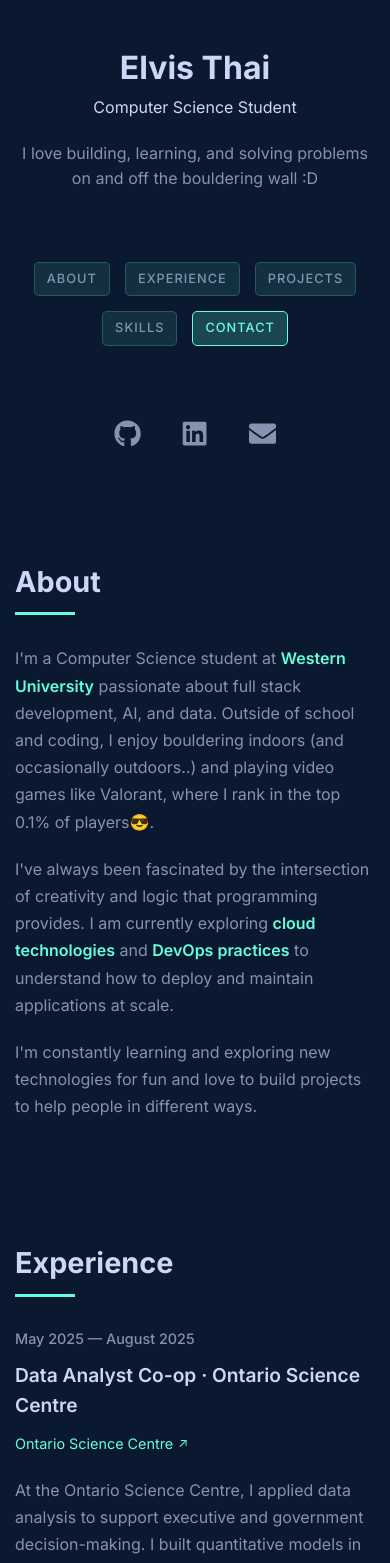
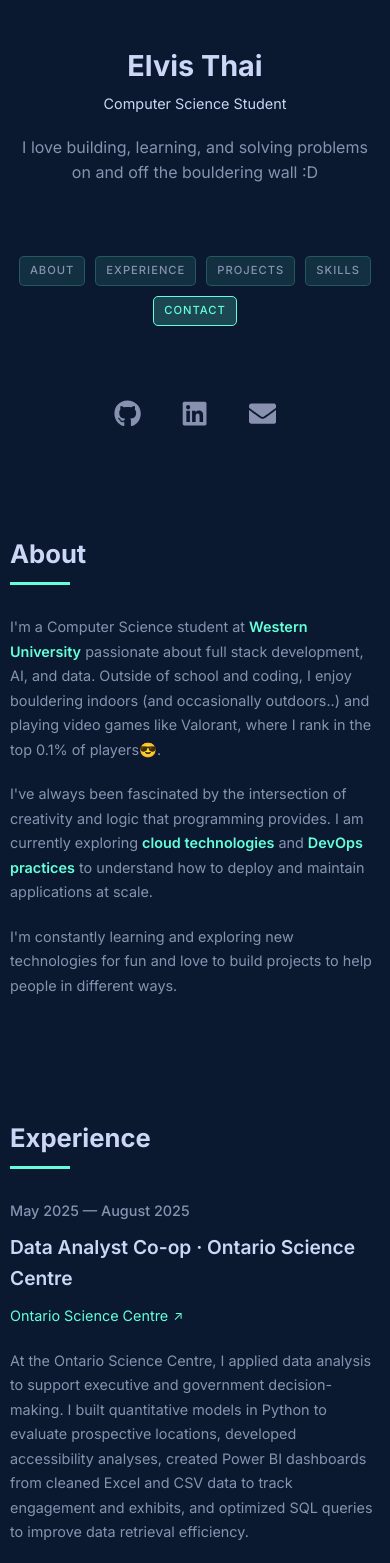
Before and after one commit to elvisThai/my-portfolio, a React (Create React App) app: page / in a window 390 px wide. Shown: the top 1563 px of the page. Built offline with nearby package versions, Linux system fonts and the light colour scheme; no server answers; the HTML template or start-up script is replaced by a standard one.

Commit message:
change portfolio.css to make sure website is well formatted on all devices of different resolutions

```diff
--- a/src/components/Portfolio.css
+++ b/src/components/Portfolio.css
@@ -166,18 +166,67 @@
 }
 
 /* Responsive Design */
-@media (max-width: 1024px) {
+@media (max-width: 1440px) {
+  .sidebar {
+    left: 250px;
+    width: 350px;
+  }
+
   .main-content {
+    margin-left: 600px;
     padding: 75px 40px 50px 40px;
-    max-width: calc(100vw - 560px);
+    max-width: calc(100vw - 600px);
+  }
+
+  .content-section {
+    max-width: 500px;
+    margin-right: 100px;
+  }
+
+  .name {
+    font-size: 3rem;
+  }
+
+  .sidebar-content {
+    padding: 0 30px;
+  }
+}
+
+@media (max-width: 1366px) {
+  .sidebar {
+    left: 200px;
+    width: 300px;
+  }
+
+  .main-content {
+    margin-left: 500px;
+    padding: 75px 30px 50px 30px;
+    max-width: calc(100vw - 500px);
+  }
+
+  .content-section {
+    max-width: 450px;
+    margin-right: 50px;
+  }
+
+  .name {
+    font-size: 2.5rem;
+  }
+
+  .title {
+    font-size: 1.1rem;
+  }
+
+  .content-section h2 {
+    font-size: 2rem;
+  }
+
+  .content-section p {
+    font-size: 1rem;
   }
 
   .sidebar-content {
     padding: 0 25px;
-  }
-
-  .name {
-    font-size: 2.5rem;
   }
 
   .nav-item.active::before {
@@ -185,7 +234,7 @@
   }
 }
 
-@media (max-width: 768px) {
+@media (max-width: 1024px) {
   .app-container {
     flex-direction: column;
   }
@@ -274,7 +323,7 @@
   }
 }
 
-@media (max-width: 480px) {
+@media (max-width: 768px) {
   .sidebar-content {
     padding: 0 20px;
   }
@@ -308,3 +357,38 @@
     padding: 6px 12px;
   }
 }
+
+@media (max-width: 480px) {
+  .sidebar-content {
+    padding: 0 15px;
+  }
+
+  .main-content {
+    padding: 15px 10px 30px 10px;
+  }
+
+  .name {
+    font-size: 1.8rem;
+  }
+
+  .title {
+    font-size: 0.9rem;
+  }
+
+  .content-section h2 {
+    font-size: 1.6rem;
+  }
+
+  .content-section p {
+    font-size: 0.9rem;
+  }
+
+  .sidebar-nav {
+    gap: 10px;
+  }
+
+  .nav-item {
+    font-size: 0.7rem;
+    padding: 5px 10px;
+  }
+}
```
